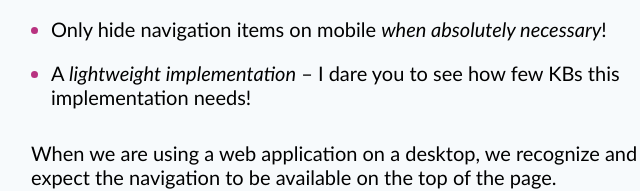
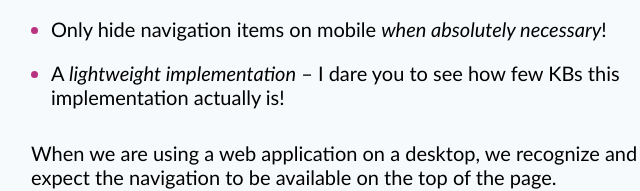
Before and after one commit to joyheron/responsive-nav, a plain HTML site: page index.html in a window 1280 px wide. Shown: the part 619-810 px from the top of the page, 289-929 px from the left. Drawn offline with Linux system fonts and the light colour scheme.

Commit message:
Reword sentence about KB

```diff
--- a/index.html
+++ b/index.html
@@ -323,7 +323,7 @@
           </li>
           <li>
             A <i>lightweight implementation</i> &ndash; I dare you to see how
-            few KBs this implementation needs!
+            few KBs this implementation actually is!
           </li>
         </ul>
         <p>
```
